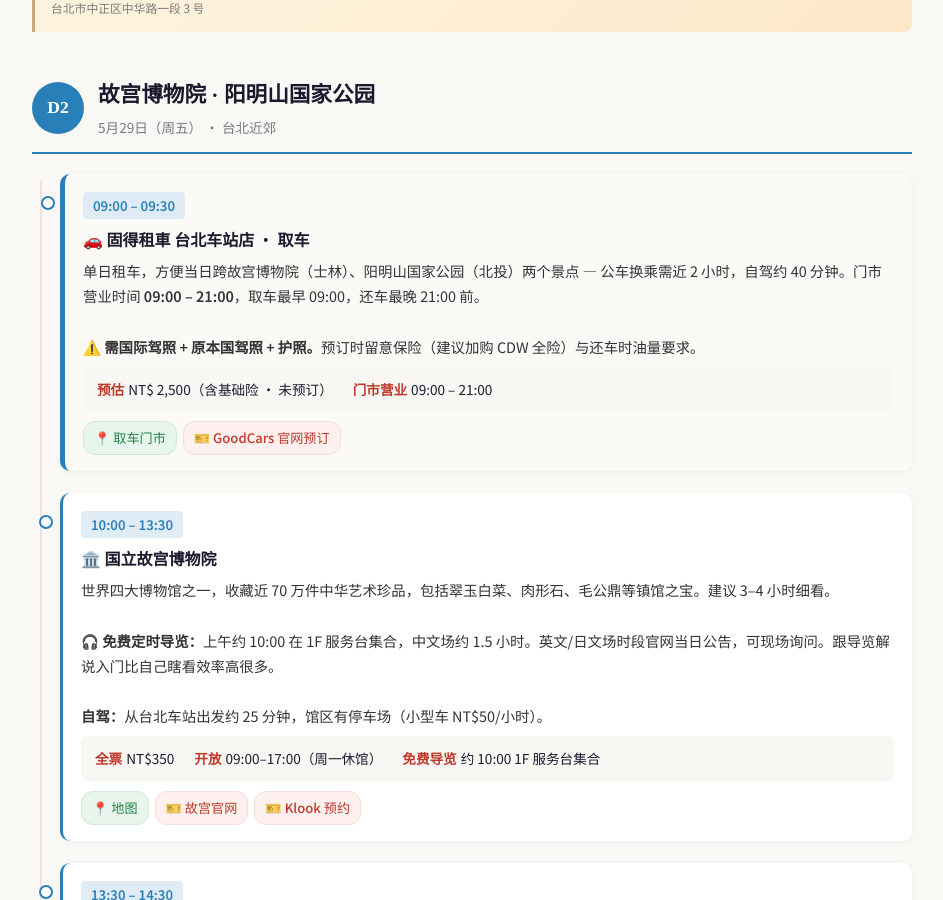
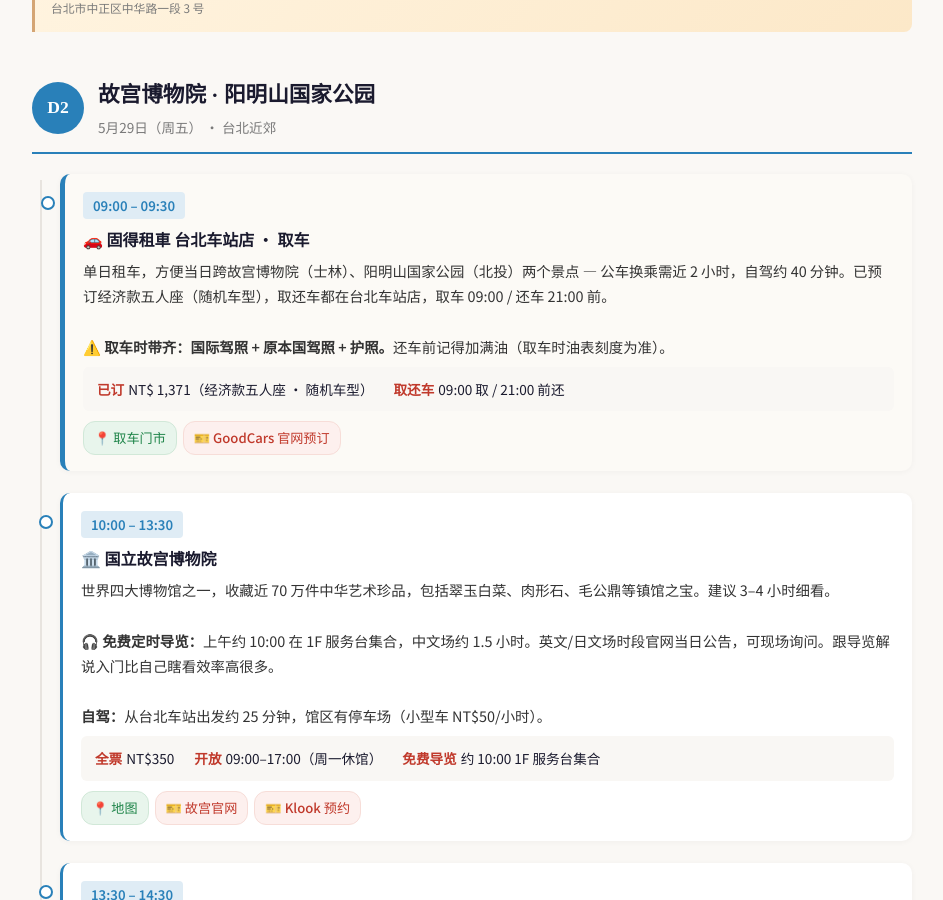
Before and after one commit to SibeiC/SibeiC.github.io, a Jekyll site: the page built from _trips/taiwan-2026.md, in a window 1280 px wide and 900 px high, scrolled down 3851 px. Shown: the whole window, without its empty margins (168-1111 px from the left). Built offline with Jekyll 4.4.1, drawn with Linux system fonts in a browser that asks for light colours; some of the changed text lies outside the part shown.

Commit message:
Day 2 car rental: booked GoodCars 台北车站店 for 5/29
Replace the NT$ 2,500 estimate with the actual NT$ 1,371 confirmed
booking (economy 5-seater, random model). Update the day-2 detail/
tickets copy from pre-booking guidance to pickup-day reminders.

https://claude.ai/code/session_01AUc1xqha1gUE4LiENREJJG

```diff
--- a/_trips/taiwan-2026.md
+++ b/_trips/taiwan-2026.md
@@ -71,7 +71,7 @@ cost:
         - { label: "台铁自强号 台南→花莲", amount: 962, in: primary }
         - { label: "台铁 花莲→台北", amount: 440, in: primary }
         - { label: "机场捷运（往返）", amount: 300, in: primary }
-        - { label: "单日租车 5/29（固得租車）", amount: 2500, in: primary, note: 估算 · 未预订 }
+        - { label: "单日租车 5/29（固得租車）", amount: 1371, in: primary }
 
     - name: 门票与体验
       icon: 🎫
@@ -193,12 +193,12 @@ days:
         title: 🚗 固得租車 台北车站店 · 取车
         transit: true
         detail: |
-          单日租车，方便当日跨故宫博物院（士林）、阳明山国家公园（北投）两个景点 — 公车换乘需近 2 小时，自驾约 40 分钟。门市营业时间 <strong>09:00 – 21:00</strong>，取车最早 09:00，还车最晚 21:00 前。
+          单日租车，方便当日跨故宫博物院（士林）、阳明山国家公园（北投）两个景点 — 公车换乘需近 2 小时，自驾约 40 分钟。已预订经济款五人座（随机车型），取还车都在台北车站店，取车 09:00 / 还车 21:00 前。
           <br><br>
-          <strong>⚠️ 需国际驾照 + 原本国驾照 + 护照。</strong>预订时留意保险（建议加购 CDW 全险）与还车时油量要求。
+          <strong>⚠️ 取车时带齐：国际驾照 + 原本国驾照 + 护照。</strong>还车前记得加满油（取车时油表刻度为准）。
         tickets:
-          - { tag: 预估, value: "NT$ 2,500", note: 含基础险 · 未预订 }
-          - { tag: 门市营业, value: 09:00 – 21:00 }
+          - { tag: 已订, value: "NT$ 1,371", note: 经济款五人座 · 随机车型 }
+          - { tag: 取还车, value: 09:00 取 / 21:00 前还 }
         links:
           - { type: map, label: 取车门市, query: 固得租車 台北車站店 }
           - { type: ticket, label: GoodCars 官网预订, url: "https://www.goodcars.tw/" }
```
